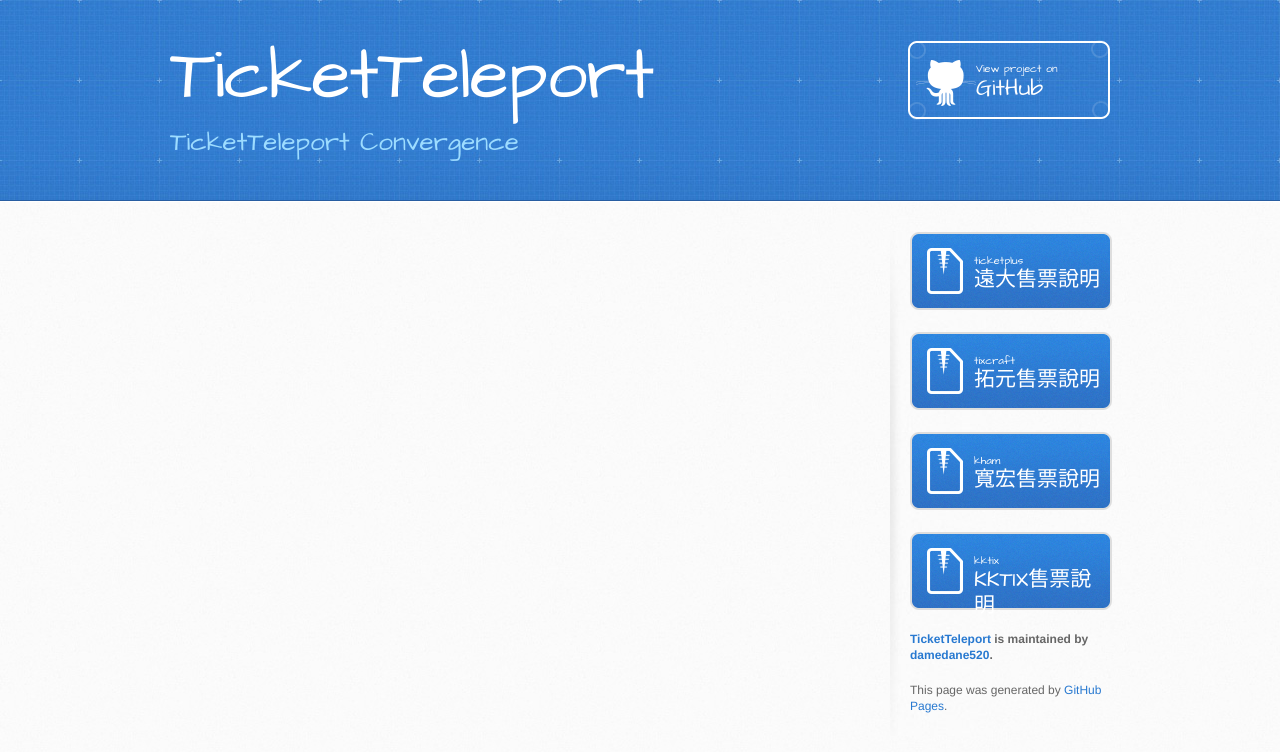
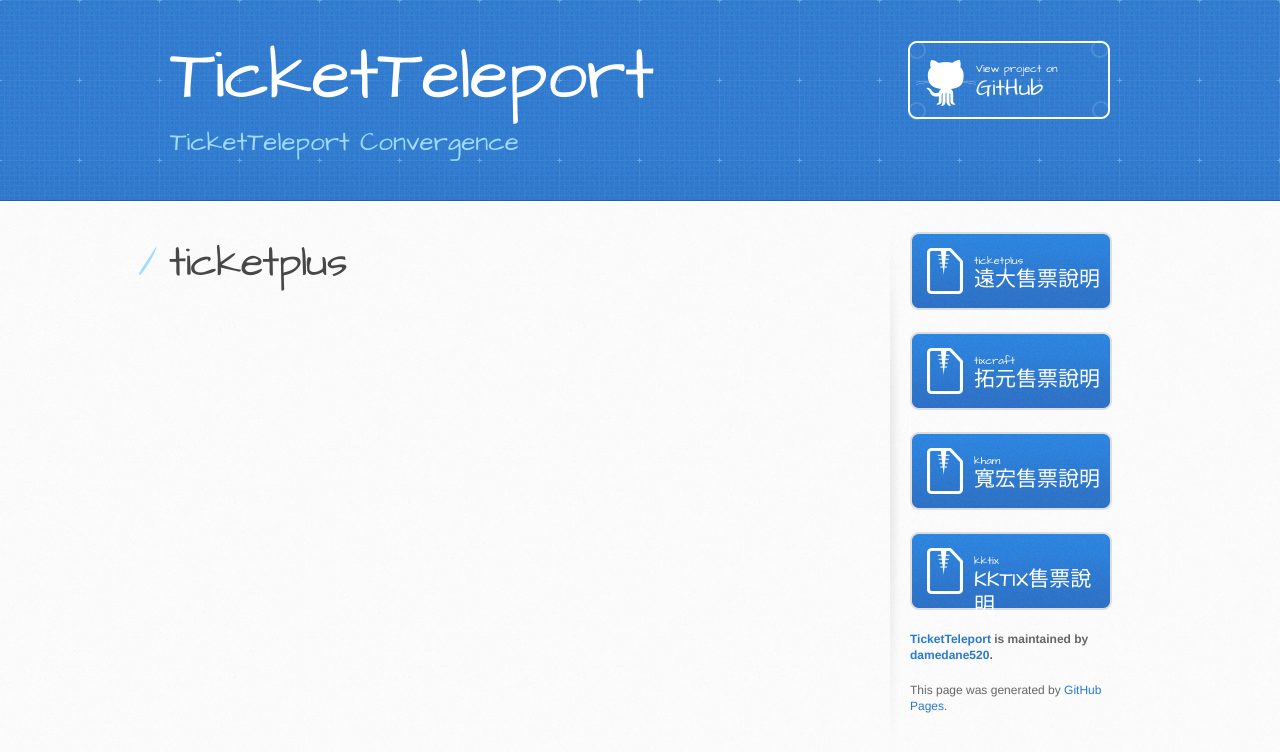
Before and after one commit to damedane520/TicketTeleport, a Jekyll site: the page built from ticketplus.md, in a window 1280 px wide. Shown: the top 752 px of the page. Built offline with Jekyll 4.4.1, drawn with Linux system fonts in a browser that asks for light colours; our own code applies the rules of GitHub Pages for plain Markdown files.

Commit message:
Update ticketplus.md

```diff
--- a/ticketplus.md
+++ b/ticketplus.md
@@ -1,3 +1,5 @@
 ---
 layout: mylayouts
 ---
+
+# ticketplus
```
